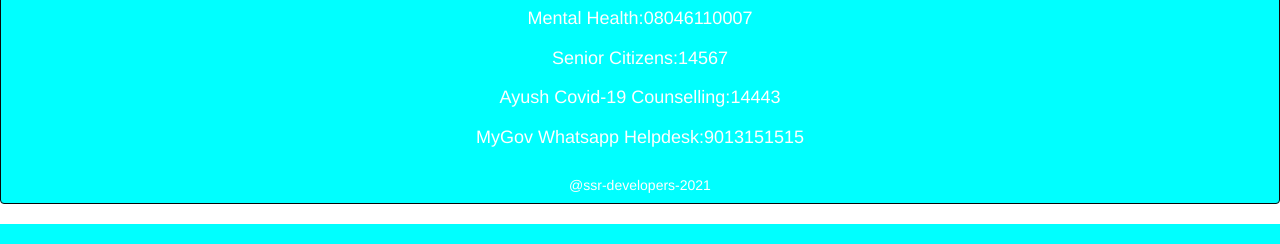
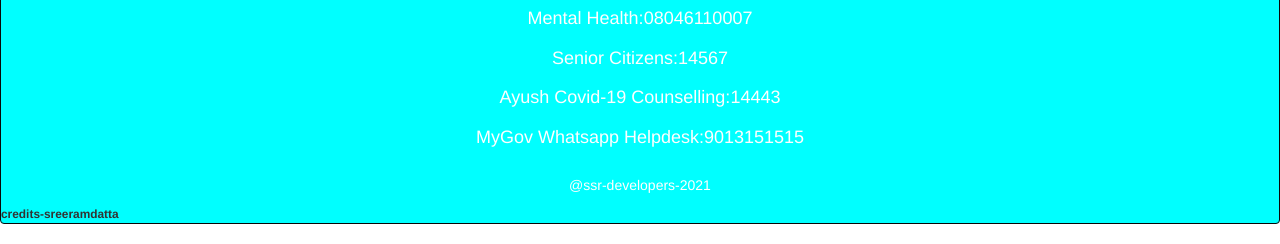
Before and after one commit to sai-sunandh/covidsupportsystem, a Django app: page / in a window 1280 px wide. Shown: the part 1588-1832 px from the top of the page. Run offline with Django 3.2, Linux system fonts and the light colour scheme; some libraries are stand-ins or nearby versions.

Commit message:
Add files via upload

```diff
--- a/nmcc/templates/nmcc/home.html
+++ b/nmcc/templates/nmcc/home.html
@@ -49,6 +49,7 @@
 		MyGov Whatsapp Helpdesk:<a type="tel" style="color:white;">9013151515</a><br><br>
 	</div>
 	<h5 style="text-align:center;color:white;border-radius:1000px;">@ssr-developers-2021</h5>
+	<small>credits-sreeramdatta</small>
 	</div>
 </div>
 
--- a/nmcc/templates/nmcc/index.html
+++ b/nmcc/templates/nmcc/index.html
@@ -9,9 +9,7 @@
   <script src="https://maxcdn.bootstrapcdn.com/bootstrap/3.4.1/js/bootstrap.min.js"></script>
   <link rel="stylesheet" type="text/css" href="{% static 'css/mystyle.css'%}">
 	<title>
-	{% block title %}
 
-    {% endblock %}
 	</title>
 
 </head>
--- a/nmcc/templates/nmcc/navbar.html
+++ b/nmcc/templates/nmcc/navbar.html
@@ -3,7 +3,8 @@
 <html>
 <head>
 	<title>
-
+		{% block title %}
+		{% endblock %}
 	</title>
 </head>
 <body>
--- a/nmcc/templates/nmcc/owner.html
+++ b/nmcc/templates/nmcc/owner.html
@@ -35,6 +35,7 @@
 	</aside>
 	</center>
 	<h5 style="text-align:center;color:grey;border-radius:1000px;">@ssr-developers-2021</h5>
+	<small>credits-sreeramdatta</small>
 </div>
 
 
```
